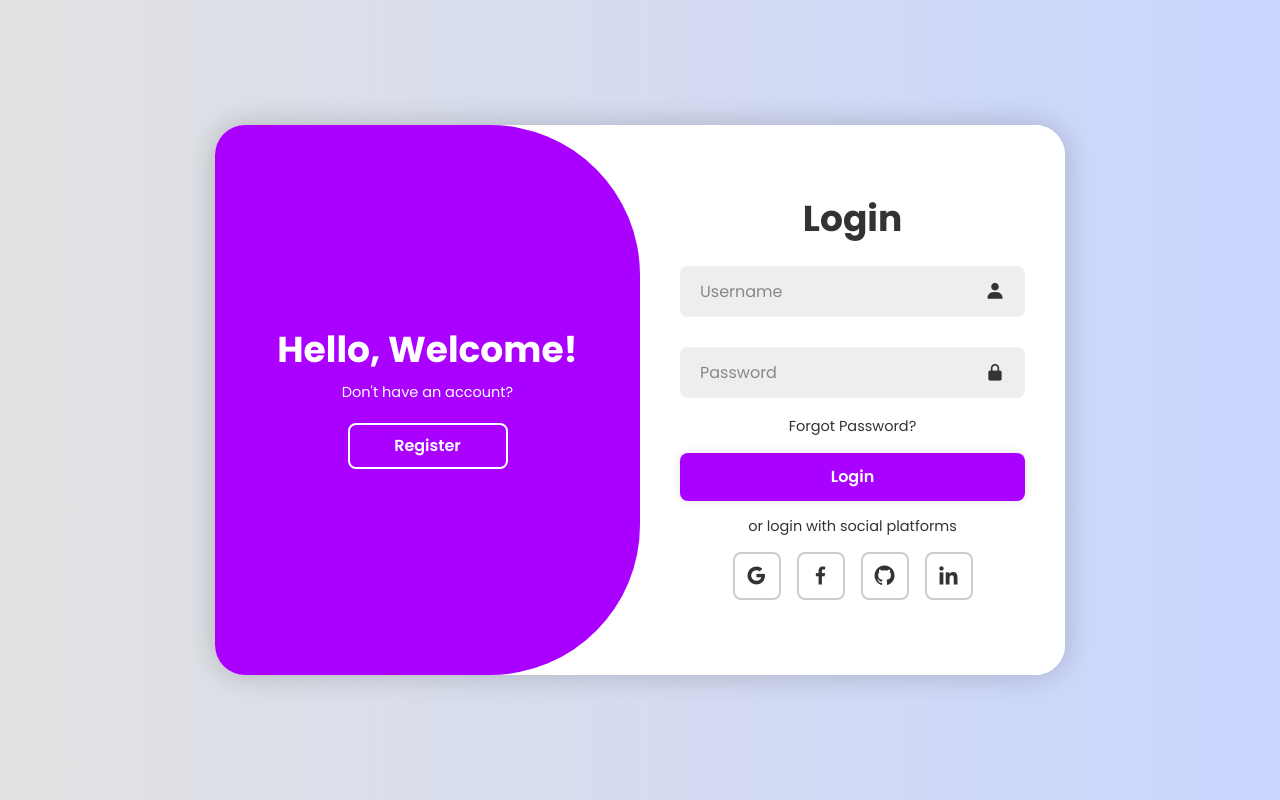
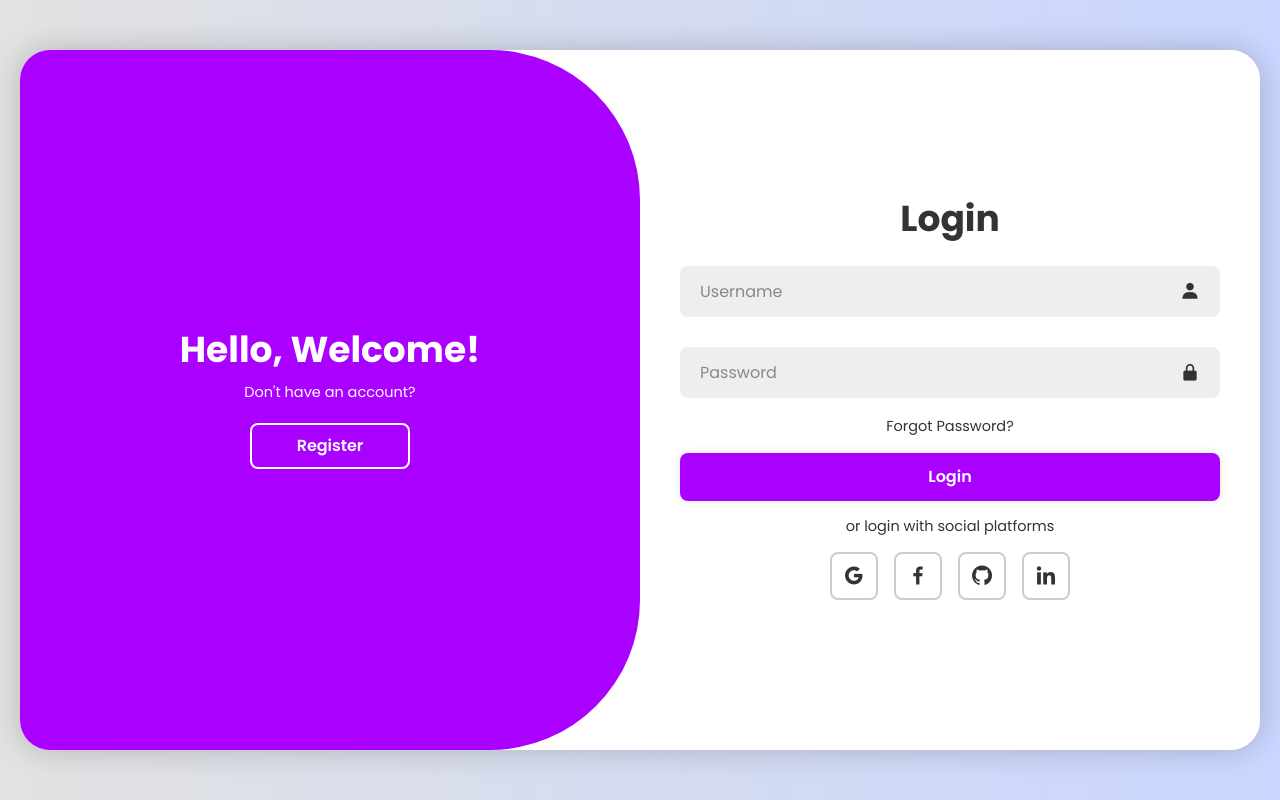
Before and after one commit to sainivas-yellapragada/project-management-system, a Django app: page / in a window 1280 px wide. Run offline with Django 5.2, Linux system fonts and the light colour scheme.

Commit message:
Login page fit to screen

```diff
--- a/static/css/style.css
+++ b/static/css/style.css
@@ -19,8 +19,8 @@ body{
 
 .container{
     position: relative;
-    width: 850px;
-    height: 550px;
+    width: 2000px;
+    height: 700px;
     background: #fff;
     margin: 20px;
     border-radius: 30px;
```
